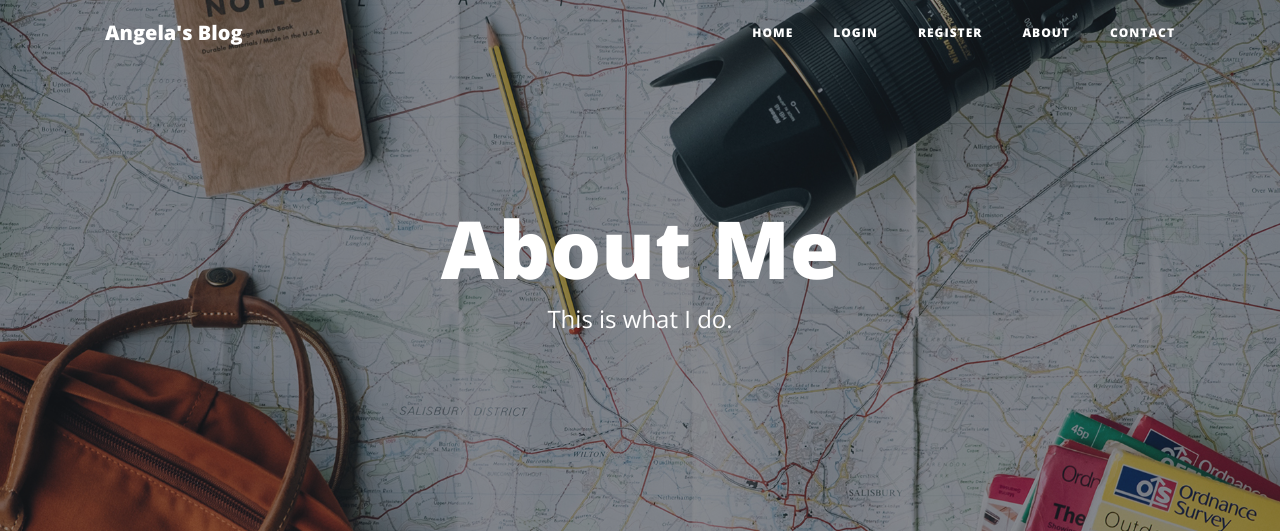
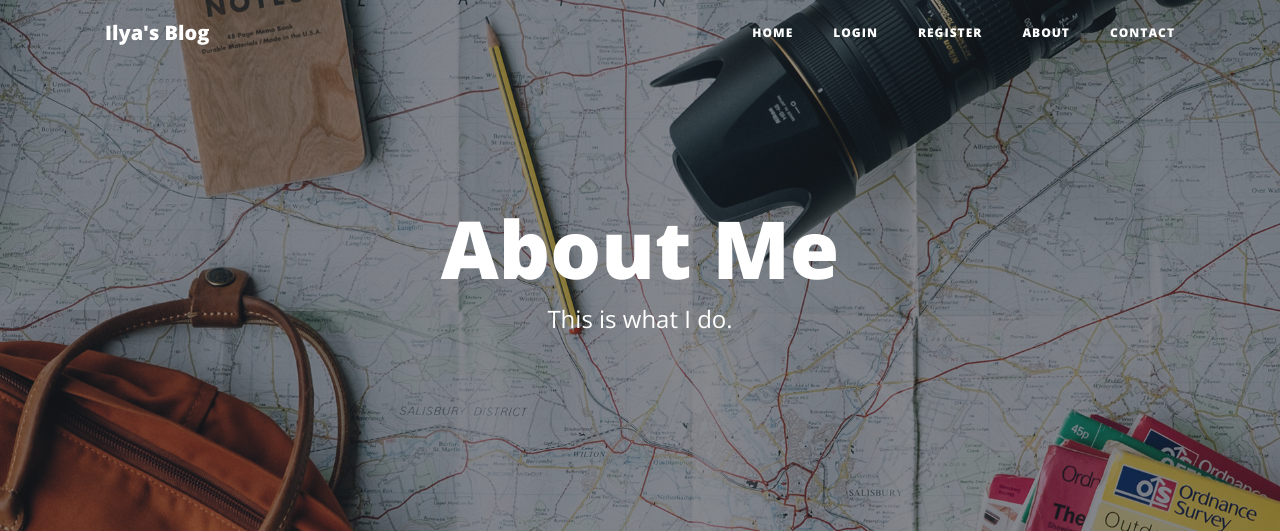
Before and after one commit to inflame-ue/FlaskBlog, a Flask app: page /about in a window 1280 px wide. Shown: the top 531 px of the page. Run offline with Flask 2, Linux system fonts and the light colour scheme; some libraries are stand-ins or nearby versions.

Commit message:
Add database for local running and change header.html

```diff
--- a/main.py
+++ b/main.py
@@ -53,7 +53,7 @@ class MySQLAlchemy(SQLAlchemy):
     ForeignKey: Callable
 
 
-app.config['SQLALCHEMY_DATABASE_URI'] = os.environ.get("DATABASE_URL")
+app.config['SQLALCHEMY_DATABASE_URI'] = os.environ.get("DATABASE_URL", "sqlite:///blog.db")
 app.config['SQLALCHEMY_TRACK_MODIFICATIONS'] = False
 db = MySQLAlchemy(app)
 
--- a/templates/header.html
+++ b/templates/header.html
@@ -31,7 +31,7 @@
 <!-- Navigation -->
 <nav class="navbar navbar-expand-lg navbar-light fixed-top" id="mainNav">
     <div class="container">
-        <a class="navbar-brand" href="{{url_for('get_all_posts')}}">Angela's Blog</a>
+        <a class="navbar-brand" href="{{url_for('get_all_posts')}}">Ilya's Blog</a>
         <button class="navbar-toggler navbar-toggler-right" type="button" data-toggle="collapse" data-target="#navbarResponsive" aria-controls="navbarResponsive" aria-expanded="false" aria-label="Toggle navigation">
             Menu
             <i class="fas fa-bars"></i>
```
